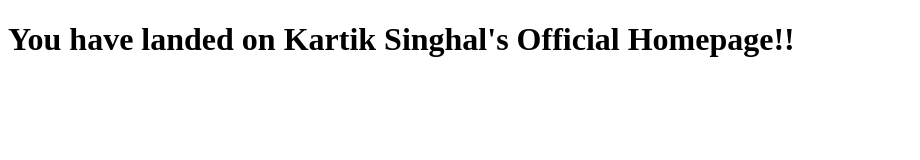
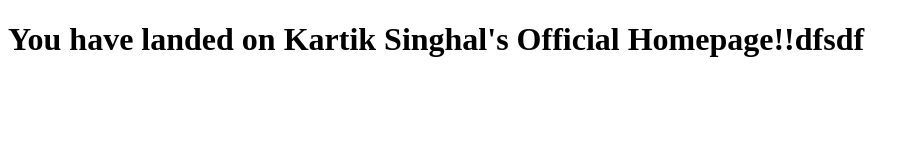
Before and after one commit to kartiks025/coursera-test, a plain HTML site: page site/index1.html in a window 1280 px wide. Shown: the whole page, without its empty margins (0-920 px from the left). Drawn offline with Linux system fonts and the light colour scheme.

Commit message:
small change

```diff
--- a/site/index1.html
+++ b/site/index1.html
@@ -5,6 +5,6 @@
 	<title>Hello World!</title>
 </head>
 <body>
-<h1>You have landed on Kartik Singhal's Official Homepage!!</h1>
+<h1>You have landed on Kartik Singhal's Official Homepage!!dfsdf</h1>
 </body>
 </html>
```
